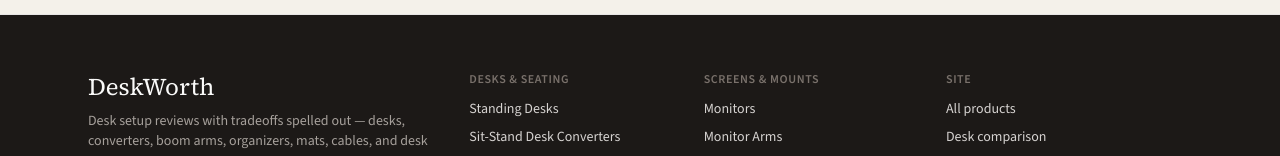
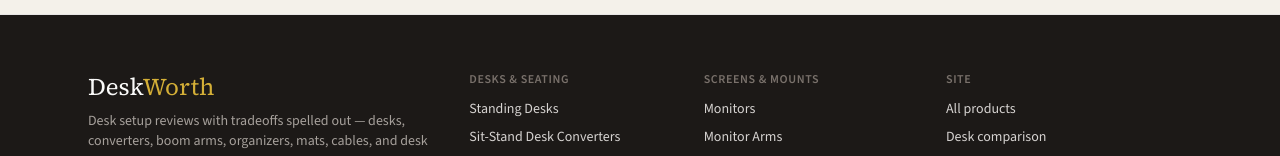
Before and after one commit to tygriffin045/deskworth, a Next.js app: page / in a window 1280 px wide. Shown: the part 4675-4831 px from the top of the page. Built offline with nearby package versions, Linux system fonts and the light colour scheme; no server answers.

Commit message:
Gold Worth in footer

```diff
--- a/src/components/Footer.tsx
+++ b/src/components/Footer.tsx
@@ -8,7 +8,7 @@ export function Footer() {
     <footer className="mt-24 border-t border-stone-200 bg-stone-900 text-stone-300">
       <div className="mx-auto grid max-w-6xl gap-10 px-4 py-14 sm:px-6 lg:grid-cols-12">
         <div className="lg:col-span-4">
-          <p className="font-serif text-2xl text-stone-50">DeskWorth</p>
+          <p className="font-serif text-2xl text-stone-50">Desk<span className="text-[#d4af37]">Worth</span></p>
           <p className="mt-2 text-sm text-stone-400">
             Desk setup reviews with tradeoffs spelled out — desks, converters, boom
             arms, organizers, mats, cables, and desk power.
```
